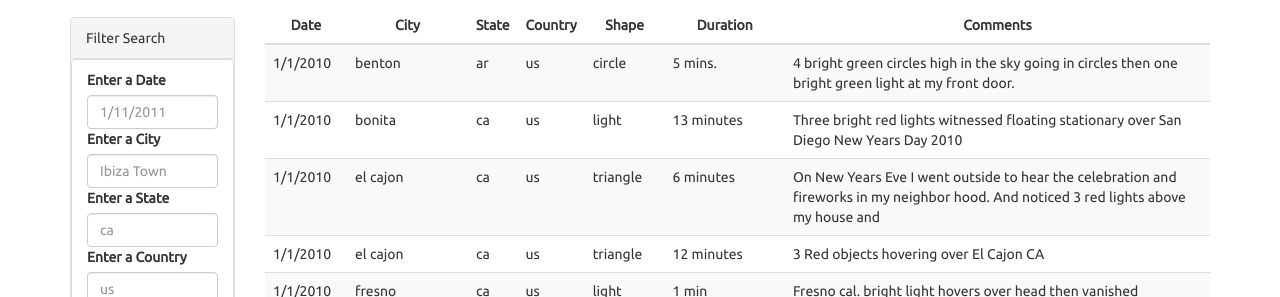
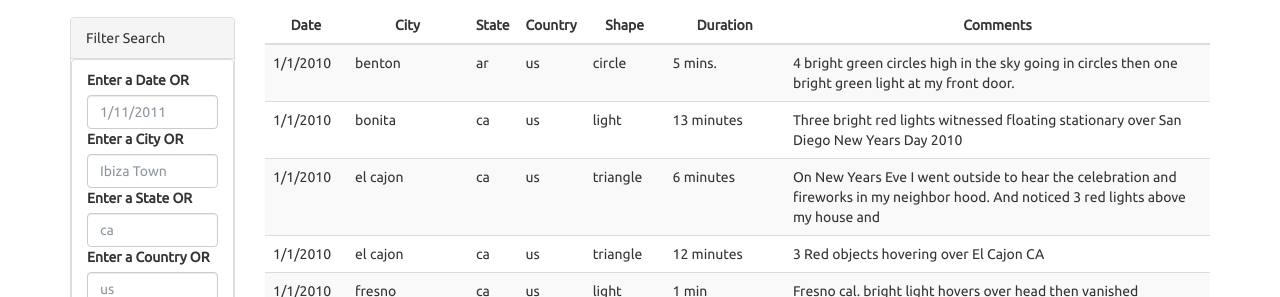
Before and after one commit to nabilq/javascript-challenge, a plain HTML site: page StarterCode/index.html in a window 1280 px wide. Shown: the part 655-952 px from the top of the page. Drawn offline with nearby package versions, Linux system fonts and the light colour scheme.

Commit message:
Update index.html

```diff
--- a/StarterCode/index.html
+++ b/StarterCode/index.html
@@ -36,14 +36,14 @@
                   <div class="form-group">
                     <ul class="list-group" id="filters">
                       <li class="filter list-group-item">
-                        <label for="date">Enter a Date</label>
+                        <label for="date">Enter a Date OR</label>
                         <input class="form-control" id="datetime" type="text" placeholder="1/11/2011">
 
-                        <label for="city">Enter a City</label>
+                        <label for="city">Enter a City OR</label>
                         <input class="form-control" id="city" type="text" placeholder="Ibiza Town">
-                        <label for="city">Enter a State</label>
+                        <label for="city">Enter a State OR</label>
                         <input class="form-control" id="state" type="text" placeholder="ca">
-                        <label for="city">Enter a Country</label>
+                        <label for="city">Enter a Country OR</label>
                         <input class="form-control" id="country" type="text" placeholder="us">
                         <label for="city">Enter a Shape</label>
                         <input class="form-control" id="shape" type="text" placeholder="formation">
```
